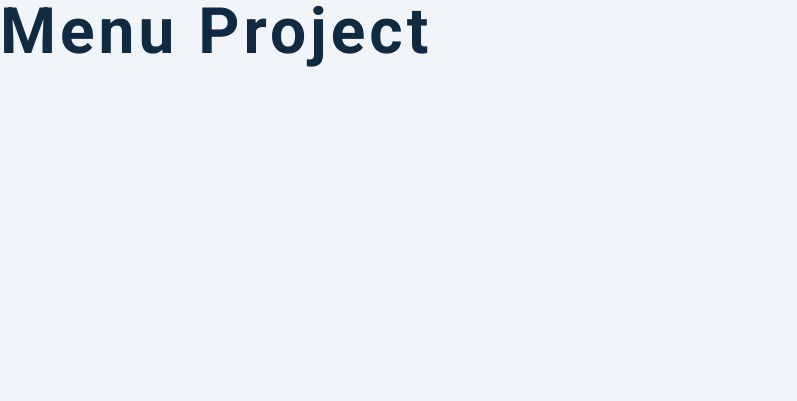
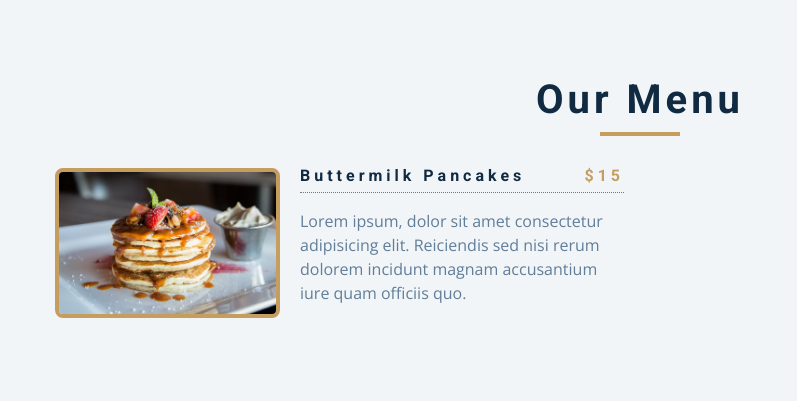
Before and after one commit to babe8901/menu, a plain HTML site: page index.html in a window 1280 px wide. Shown: the whole page, without its empty margins (0-797 px from the left). Drawn offline with nearby package versions, Linux system fonts and the light colour scheme.

Commit message:
index.html setup

```diff
--- a/index.html
+++ b/index.html
@@ -13,7 +13,32 @@
     <link rel="stylesheet" href="styles.css" />
   </head>
   <body>
-    <h1>menu project</h1>
+    <section class="menu">
+      <div class="title">
+        <h2>our menu</h2>
+        <div class="underline"></div>
+      </div>
+      <!-- filter buttons -->
+      <!-- menu items -->
+      <div class="section-center">
+        <!-- single item -->
+        <article class="menu-item">
+          <img src="./menu-item.jpeg" class="photo" alt="menu item" />
+          <div class="item-info">
+            <header>
+              <h4>buttermilk pancakes</h4>
+              <h4 class="price">$15</h4>
+            </header>
+            <p class="item-text">
+              Lorem ipsum, dolor sit amet consectetur adipisicing elit.
+              Reiciendis sed nisi rerum dolorem incidunt magnam accusantium iure
+              quam officiis quo.
+            </p>
+          </div>
+        </article>
+        <!-- end single item -->
+      </div>
+    </section>
     <!-- javascript -->
     <script src="app.js"></script>
   </body>
```
